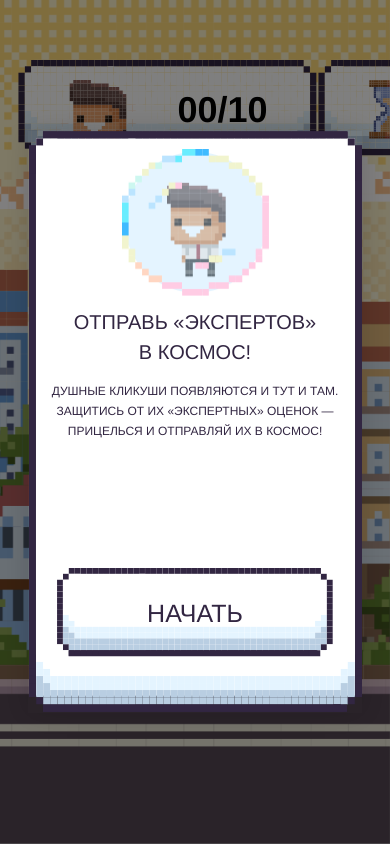
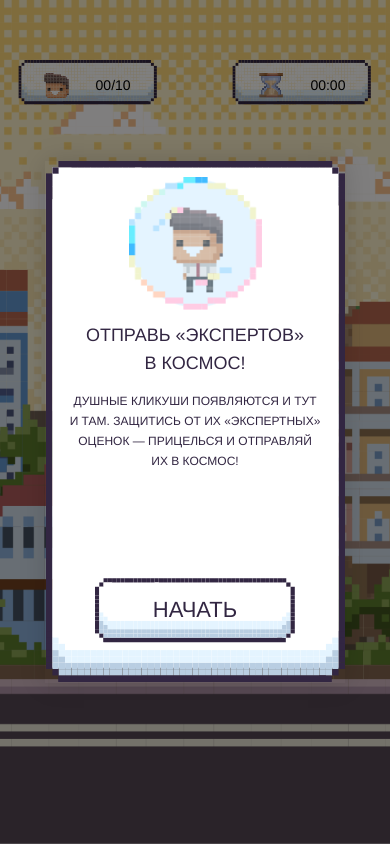
Before and after one commit to ststas/killtheexpert, a React (Create React App) app: page / in a window 390 px wide. Built offline with nearby package versions, Linux system fonts and the light colour scheme; a web font is replaced by a local one.

Commit message:
add mobile version

```diff
--- a/src/components/Counter/Counter.css
+++ b/src/components/Counter/Counter.css
@@ -1,3 +1,60 @@
+.counter {
+  display: flex;
+  flex-direction: row;
+  justify-content: space-evenly;
+  align-items: center;
+  width: 140px;
+  height: 50px;
+  background-image: url(../../images/counter_background.svg);
+  background-repeat: no-repeat;
+  background-size: contain;
+  margin: 0 auto 0 4.5%;
+}
+
+.counter__image {
+  height: 50%;
+}
+
+.counter__paragraph {
+  padding: 0;
+  margin: 0;
+  font-size: 14px;
+  font-weight: 400;
+  line-height: 16px;
+  color: black;
+  text-align: center;
+}
+
+@media screen and (min-width: 540px) {
+
+  .counter {
+    display: flex;
+    flex-direction: row;
+    justify-content: space-evenly;
+    align-items: center;
+    min-width: 225px;
+    height: 80px;
+    background-image: url(../../images/counter_background.svg);
+    background-repeat: no-repeat;
+    background-size: contain;
+    margin: 0 auto 0 4.5%;
+  }
+
+  .counter__paragraph {
+    padding: 0;
+    margin: 0;
+    font-size: 28px;
+    font-weight: 400;
+    line-height: 28px;
+    color: black;
+    text-align: center;
+  }
+
+}
+
+
+@media screen and (min-width: 768px) {
+
   .counter {
     display: flex;
     flex-direction: row;
@@ -12,7 +69,6 @@
   }
 
   .counter__image {
-  width: 20%;
     height: 60%;
   }
 
@@ -25,3 +81,5 @@
     color: black;
     text-align: center;
   }
+
+}
--- a/src/components/Figure/Figure.css
+++ b/src/components/Figure/Figure.css
@@ -4,8 +4,8 @@
   flex-direction: column;
   justify-content: center;
   align-items: center;
-  width: 170px;
-  min-height: 170px;
+  width: 140px;
+  min-height: 140px;
 }
 .figure:hover {
   cursor: pointer;
@@ -17,8 +17,8 @@
   opacity: 1;
 }
 .figure__boss {
-  width: 84px;
-  min-height: 131px;
+  width: 69px;
+  min-height: 107px;
   filter: saturate(1.3);
 }
 .figure__boss_opacity {
@@ -46,3 +46,14 @@
   background-position: center;
   background-size: contain;
 }
+
+@media screen and (min-width: 540px) {
+  .figure {
+    width: 170px;
+    min-height: 170px;
+  }
+  .figure__boss {
+    width: 84px;
+    min-height: 131px;
+  }
+}
--- a/src/components/InfoToolTip/InfoToolTip.css
+++ b/src/components/InfoToolTip/InfoToolTip.css
@@ -26,8 +26,8 @@
   display: flex;
   flex-direction: column;
   align-items: center;
-  width: 334px;
-  height: 582px;
+  width: 300px;
+  height: 522px;
   box-sizing: border-box;
   background-color: transparent;
   box-shadow: 0px 0px 25px rgba(0, 0, 0, 0.15);
@@ -44,29 +44,29 @@
 }
 
 .popup__image-start {
-  height: 147px;
-  width: 147px;
-  margin: 18px 0 auto;
+  height: 133px;
+  width: 133px;
+  margin: 16px 0 auto;
 }
 .popup__image-finish {
-  width: 97px;
-  height: 88px;
-  margin: 21px auto 0;
+  width: 87px;
+  height: 79px;
+  margin: 19px auto 0;
 }
 .popup__title {
   color: #322642;
   text-align: center;
-  font-size: 20px;
+  font-size: 18px;
   font-style: normal;
   font-weight: 400;
-  line-height: 30px;
+  line-height: 28px;
   text-transform: uppercase;
-  margin: 11px 23px 0;
+  margin: 11px 20px 0;
   padding: 0;
   white-space: pre-wrap;
 }
 .popup__text {
-  margin: 14px 23px 0;
+  margin: 14px 20px 0;
   padding: 0;
   color: #322642;
   text-align: center;
@@ -74,14 +74,14 @@
   font-size: 12px;
   font-style: normal;
   font-weight: 400;
-  line-height: 20px; /* 166.667% */
+  line-height: 20px;
   text-transform: uppercase;
 }
 
 .popup__button {
-  width: 279px;
-  height: 89px;
-  margin: auto 0 56px;
+  width: 200px;
+  height: 66px;
+  margin: auto auto 40px;
   padding: 0;
   box-sizing: border-box;
   border: none;
@@ -93,7 +93,7 @@
   transition: all 0.2s linear;
   color: #322642;
   text-align: center;
-  font-size: 25px;
+  font-size: 22px;
   font-style: normal;
   font-weight: 400;
   line-height: 30px; /* 120% */
--- a/src/components/Timer/Timer.css
+++ b/src/components/Timer/Timer.css
@@ -3,9 +3,8 @@
   flex-direction: row;
   justify-content: space-evenly;
   align-items: center;
-  min-width: 300px;
-  height: 100px;
-
+  width: 140px;
+  height: 50px;
   background-repeat: no-repeat;
   background-size: contain;
   margin: 0 4.5% 0 auto;
@@ -20,7 +19,80 @@
 }
 
 .timer__image {
-  width: 20%;
+  height: 50%;
+}
+
+.timer__text {
+  padding: 0;
+  margin: 0;
+  font-size: 14px;
+  font-weight: 400;
+  line-height: 16px;
+  color: black;
+  text-align: center;
+}
+
+.timer__text-red {
+  padding: 0;
+  margin: 0;
+  font-size: 14px;
+  font-weight: 400;
+  line-height: 16px;
+  color: #F14338;
+  text-align: center;
+}
+
+@media screen and (min-width: 540px) {
+
+  .timer {
+    display: flex;
+    flex-direction: row;
+    justify-content: space-evenly;
+    align-items: center;
+    min-width: 225px;
+    height: 80px;
+    background-repeat: no-repeat;
+    background-size: contain;
+    margin: 0 4.5% 0 auto;
+  }
+
+
+
+  .timer__text {
+    padding: 0;
+    margin: 0;
+    font-size: 28px;
+    font-weight: 400;
+    line-height: 28px;
+    color: black;
+    text-align: center;
+  }
+
+  .timer__text-red {
+    padding: 0;
+    margin: 0;
+    font-size: 28px;
+    font-weight: 400;
+    line-height: 28px;
+    color: #F14338;
+    text-align: center;
+  }
+}
+
+@media screen and (min-width: 768px) {
+  .timer {
+    display: flex;
+    flex-direction: row;
+    justify-content: space-evenly;
+    align-items: center;
+    min-width: 300px;
+    height: 100px;
+    background-repeat: no-repeat;
+    background-size: contain;
+    margin: 0 4.5% 0 auto;
+  }
+
+  .timer__image {
     height: 60%;
   }
 
@@ -43,3 +115,5 @@
     color: #F14338;
     text-align: center;
   }
+
+}
```
Also changed, not shown: 1 other file (tests, documents, lock files or other folders). Lines whose indentation alone changed are shown as unchanged.
